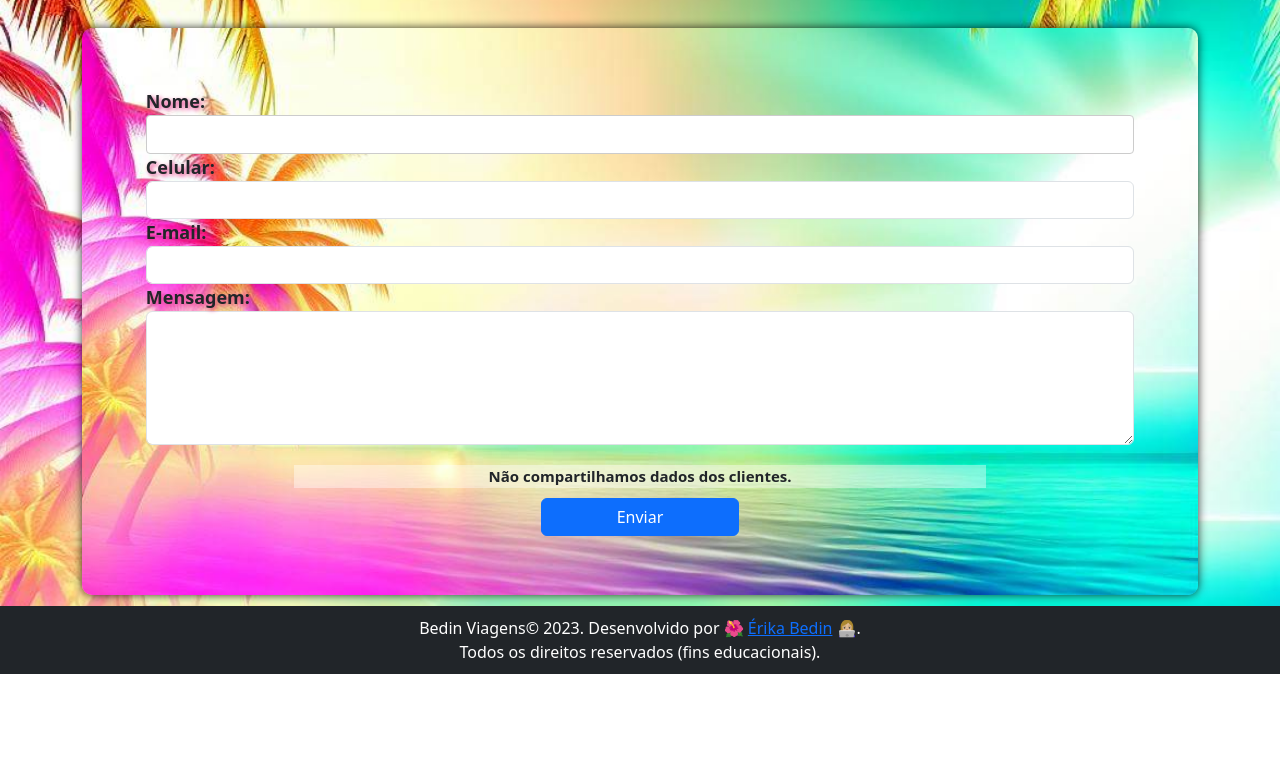
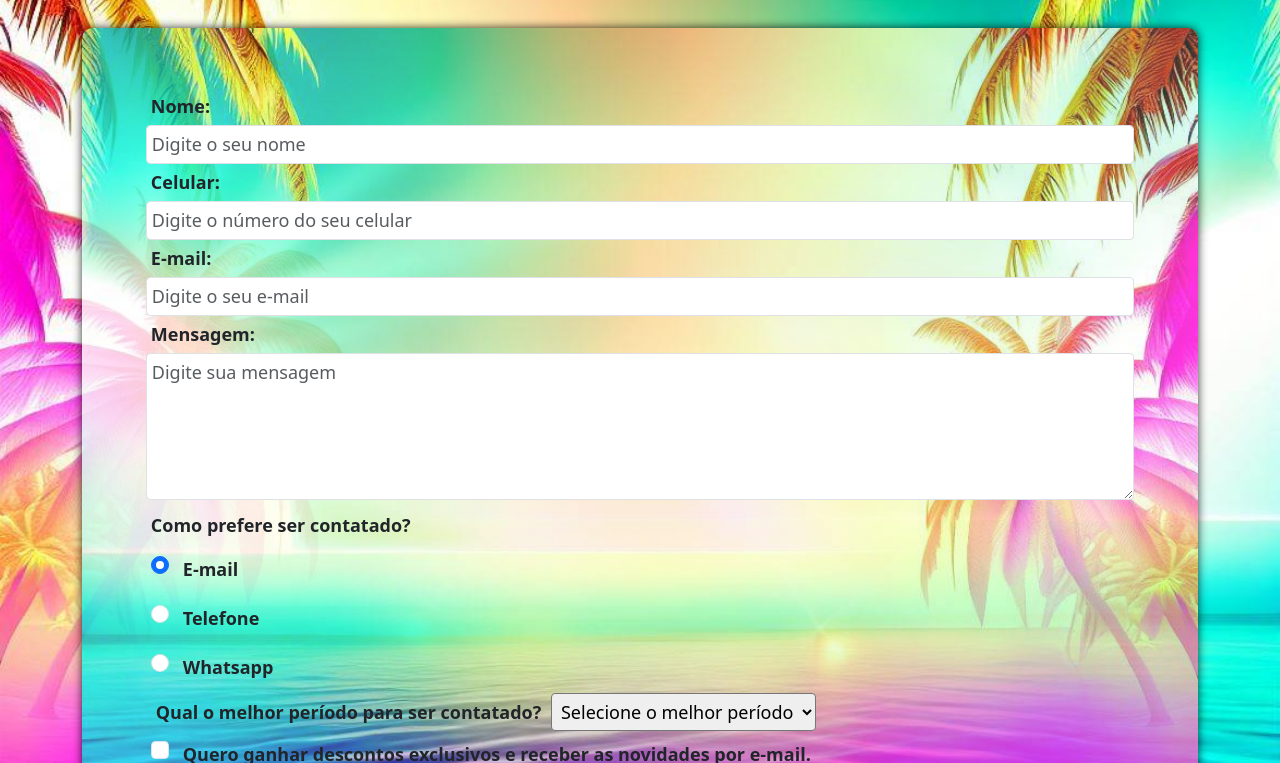
Before and after one commit to erika-bedin/BedinViagens, a plain HTML site: page contato.html in a window 1280 px wide. Shown: the part 189-952 px from the top of the page. Before the commit the page ends 863 px from the top, so only its background shows below. Drawn offline with nearby package versions, Linux system fonts and the light colour scheme.

Commit message:
entrega módulo 2

```diff
--- a/contato.html
+++ b/contato.html
@@ -50,35 +50,93 @@
     <h1 class="page-title">Formulário de Contato</h1>
     <div class="search-form">
     <form class="form-control-sm" action="/buscar" method="GET">
-        <div class="form-group">
+        <fieldset class="form-group">
             <label for="nome">Nome:</label>
-            <input type="text" class="form-control-sm" id="nome">
+            <input type="text" class="form-control" id="nome" placeholder="Digite o seu nome" required>
+
+            <label for="cel">Celular:</label>
+            <input type="tel" class="form-control" id="cel" placeholder="Digite o número do seu celular" required>
+
+            <label for="email">E-mail:</label>
+            <input type="email" class="form-control" id="email" placeholder="Digite o seu e-mail" required>
+
+            <label for="mensagem">Mensagem:</label>
+            <textarea class="form-control" id="mensagem" rows="5" placeholder="Digite sua mensagem" required></textarea>
+        </fieldset>
+        <fieldset class="form-group">
+          <div class="row">
+            <legend class="col-form-label">Como prefere ser contatado?</legend>
+            <div class="col-sm-10">
+              <div class="form-check">
+                <input class="form-check-input" type="radio" name="gridRadios" id="gridRadios1" value="opcao1" checked>
+                <label class="form-check-label" for="gridRadios1">
+                  E-mail
+                </label>
               </div>
-        <div class="form-group">
-            <label for="cel">Celular:</label>
-            <input type="tel" class="form-control" id="cel">
+              <div class="form-check">
+                <input class="form-check-input" type="radio" name="gridRadios" id="gridRadios2" value="opcao2">
+                <label class="form-check-label" for="gridRadios2">
+                  Telefone
+                </label>
               </div>
-        <div class="form-group">
-            <label for="email">E-mail:</label>
-            <input type="email" class="form-control" id="email">
+              <div class="form-check">
+                <input class="form-check-input" type="radio" name="gridRadios" id="gridRadios3" value="opcao3">
+                <label class="form-check-label" for="gridRadios3">
+                  Whatsapp
+                </label>
               </div>
-        <div class="form-group">
-            <label for="mensagem">Mensagem:</label>
-            <textarea class="form-control" id="mensagem" rows="5"></textarea>
+              <div class="form-group-hora-desejada">
+                <label for="hora-desejada">Qual o melhor período para ser contatado?</label>
+                <select id="hora-desejada" name="hora-desejada">
+                  <option value="">Selecione o melhor período</option>
+                  <option value="1">Manhã</option>
+                  <option value="2">Tarde</option>
+                  <option value="3">Noite</option>
+                </select>
+              </div>
+                <div class="form-check">
+                  <input class="form-check-input" type="checkbox" id="gridCheck1">
+                  <label class="form-check-label" for="gridCheck1">
+                    Quero ganhar descontos exclusivos e receber as novidades por e-mail.
+                  </label>
+                </div>
+              </div>
+            </div>
             <div id="dadosHelp" class="form-text-lgpd text-center">Não compartilhamos dados dos clientes.</div>
-        </div>
             <div class="form-group text-center">
               <button type="submit" class="btn btn-primary">Enviar</button>
             </div>
           </div>
+        </fieldset>
     </form>
   </div>
+  <script src="https://cdn.jsdelivr.net/npm/bootstrap@5.3.0/dist/js/bootstrap.bundle.min.js"></script>
     <script>
       document.addEventListener("DOMContentLoaded", function() {
         var main = document.querySelector("main"); // Selecionar o elemento main corretamente
         main.classList.remove("hidden"); // Remover a classe 'hidden' para exibir o main
         main.classList.add("zoom-in"); // Aplicar a animação após o main ser exibido
       });
+    </script>
+    <script>
+      // Função para copiar o conteúdo do cupom para a área de transferência
+      function copyToClipboard(event) {
+        const couponText = event.target.textContent;
+        const tempInput = document.createElement('textarea');
+        tempInput.style.position = 'fixed';
+        tempInput.style.opacity = 0;
+        tempInput.value = couponText;
+        document.body.appendChild(tempInput);
+        tempInput.select();
+        document.execCommand('copy');
+        document.body.removeChild(tempInput);
+        // Adicionar classe para mostrar feedback visual do botão copiado
+        event.target.classList.add('copied');
+        // Remover classe após 1 segundo
+        setTimeout(() => {
+          event.target.classList.remove('copied');
+        }, 1000);
+        }
     </script>
     <script>
       document.addEventListener("DOMContentLoaded", function() {
--- a/style.css
+++ b/style.css
@@ -17,20 +17,40 @@ body {
     margin-bottom: 5%;
     margin-top: 5%;
 }
+
 /* Estilos comuns para botões */
-.destination-card, .search-form, .promotion-card {
+.destination-card,
+.search-form,
+.promotion-card {
+    position: relative;
     max-width: 100%;
     margin: auto;
     margin-top: 3%;
     margin-bottom: 1%;
     padding: 5%;
     border-radius: 10px;
+    box-shadow: 0 0 10px rgba(0, 0, 0, 0.8);
+}
+/* Pseudo-elemento para a camada de fundo */
+.destination-card::before,
+.search-form::before,
+.promotion-card::before {
+    content: '';
+    position: absolute;
+    top: 0;
+    left: 0;
+    width: 100%;
+    height: 100%;
+    border-radius: 10px;
     background-image: url('./img/fundo\ site.jpg');
     background-repeat: no-repeat;
     background-position: center center;
     background-size: cover;
-    box-shadow: 0 0 10px rgba(0, 0, 0, 0.8);
+    transform: scaleX(-1);
+    opacity: 0.8; /* Define a opacidade para o valor desejado, aqui 0.5 torna a imagem quase transparente */
+    z-index: -1; /* Coloca o pseudo-elemento atrás do conteúdo interno */
 }
+
 .destination-cardd {
     margin-top: 5%;
     margin-bottom: 5%;
@@ -68,18 +88,17 @@ footer {
     text-align: center;
     margin-bottom: 10px;
 }
-.form-group label {
-    font-weight: bold;
-    font-size: large;
-    text-shadow: 2px 2px 4px #e83e8c; /* sombra do texto */
-}
-.form-group input[type="text"],
-.form-group select {
+.form-group input,
+.form-group label,
+.form-group select,
+.form-group textarea,
+.form-control,
+.col-form-label,
+.form-check,
+.row {
     align-items: center;
-    width: 100%;
     font-size: large;
     padding: 5px;
-    border: 1px solid #ccc;
     border-radius: 4px;
 }
 .form-group button{
@@ -88,15 +107,15 @@ footer {
     bottom: 0;
 }
 .form-group {
-    font-stretch: expanded;
     font-weight: bolder;
+
 }
 .form-text-lgpd{
     font-size: 15px;
     margin-top: 2%;
     margin-bottom: 0%;
-    margin-left: 15%;
-    margin-right: 15%;
+    margin-left: 35%;
+    margin-right: 35%;
     background-color: rgba(255, 255, 255, 0.4);
 }
 .btn-search {
```
Also changed, not shown: index.html (+1 -1 lines), pesquisa.html (+22 -1 lines). Lines whose indentation alone changed are shown as unchanged.
